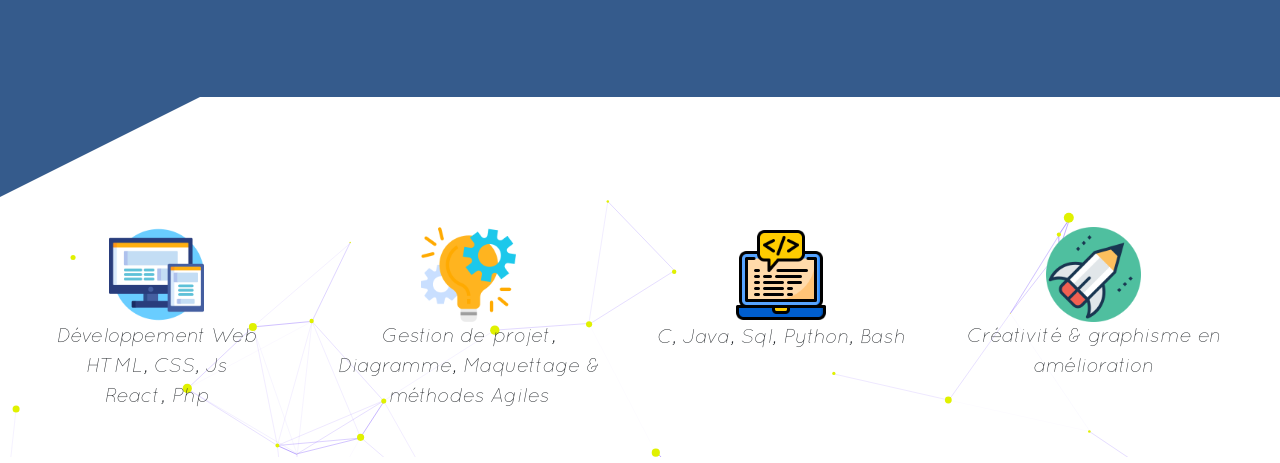
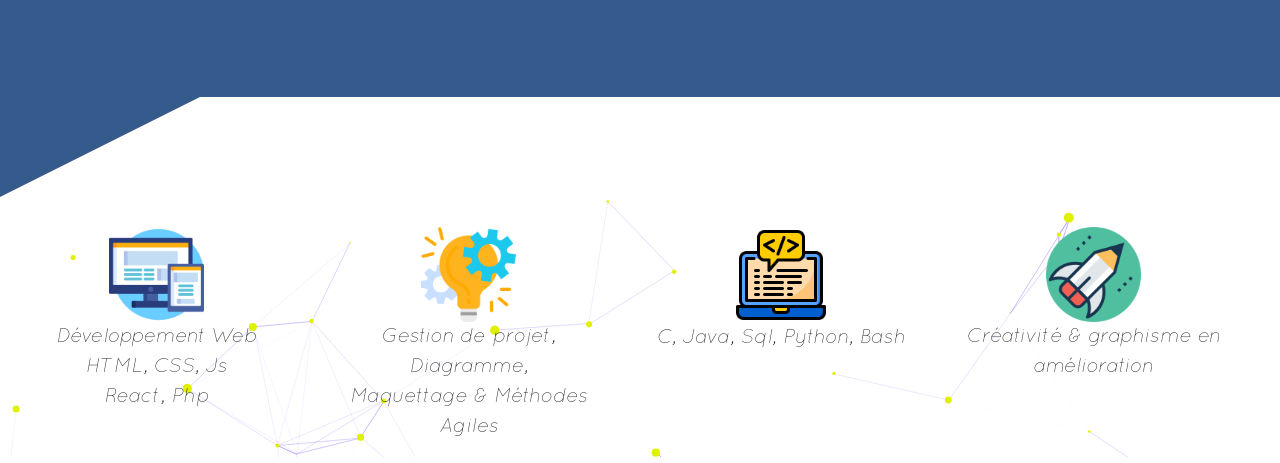
Before and after one commit to gastonduault/Portfolio, a plain HTML site: page index.html in a window 1280 px wide. Shown: the part 335-798 px from the top of the page. Drawn offline with nearby package versions, Linux system fonts and the light colour scheme; animation ran at ten frames a second; files whose address does not match are found by name.

Commit message:
maj competences

```diff
--- a/index.html
+++ b/index.html
@@ -73,7 +73,7 @@
                         <div class="row justify-content-center">
                             <img src="images/project.png" height="95px" width="95px" class="imgcomp">
                         </div>
-                        <p class="appear" data-delai="400">Gestion de projet, Diagramme, Maquettage &amp; méthodes Agiles</p>
+                        <p class="appear" data-delai="400">Gestion de projet, Diagramme,<br/>Maquettage &amp; Méthodes Agiles</p>
                     </div>
                     <div class="col-lg-3 comp1 appear" data-delai="700">
                         <div class="row justify-content-center">
```
